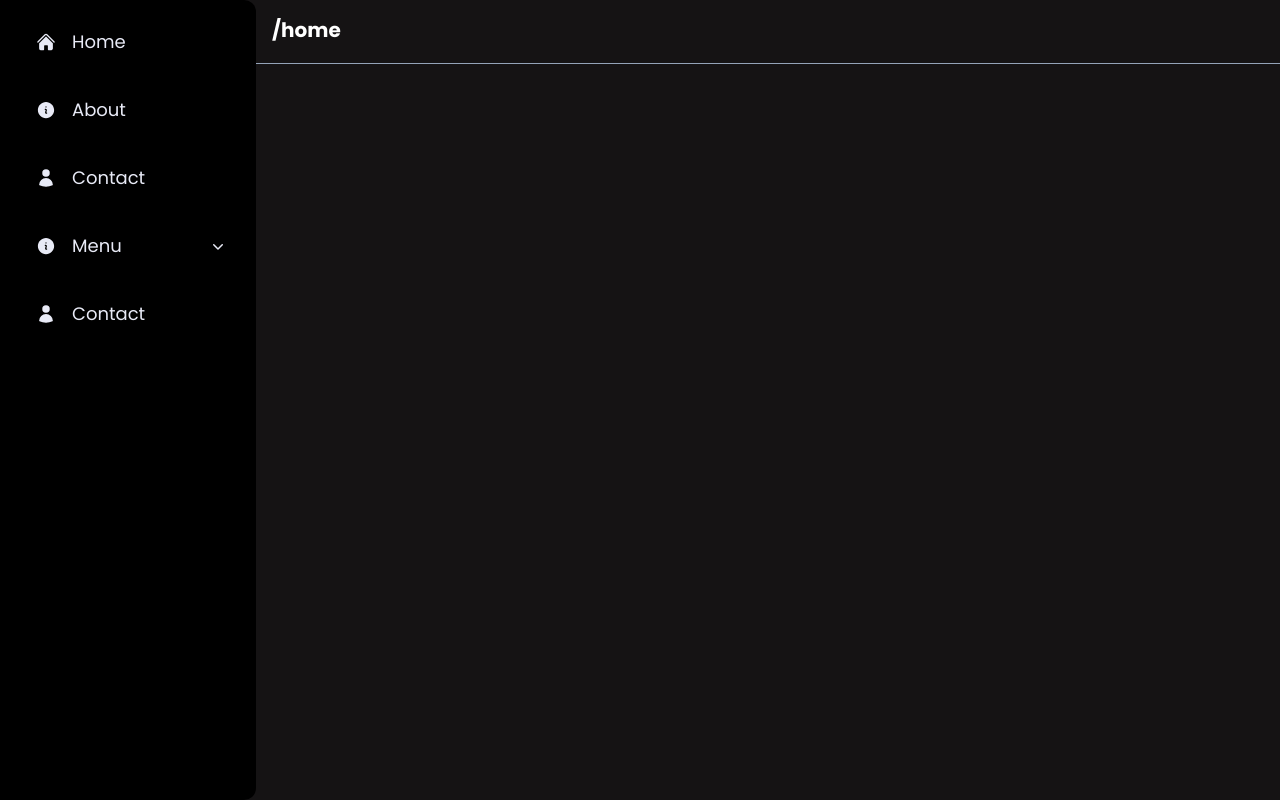
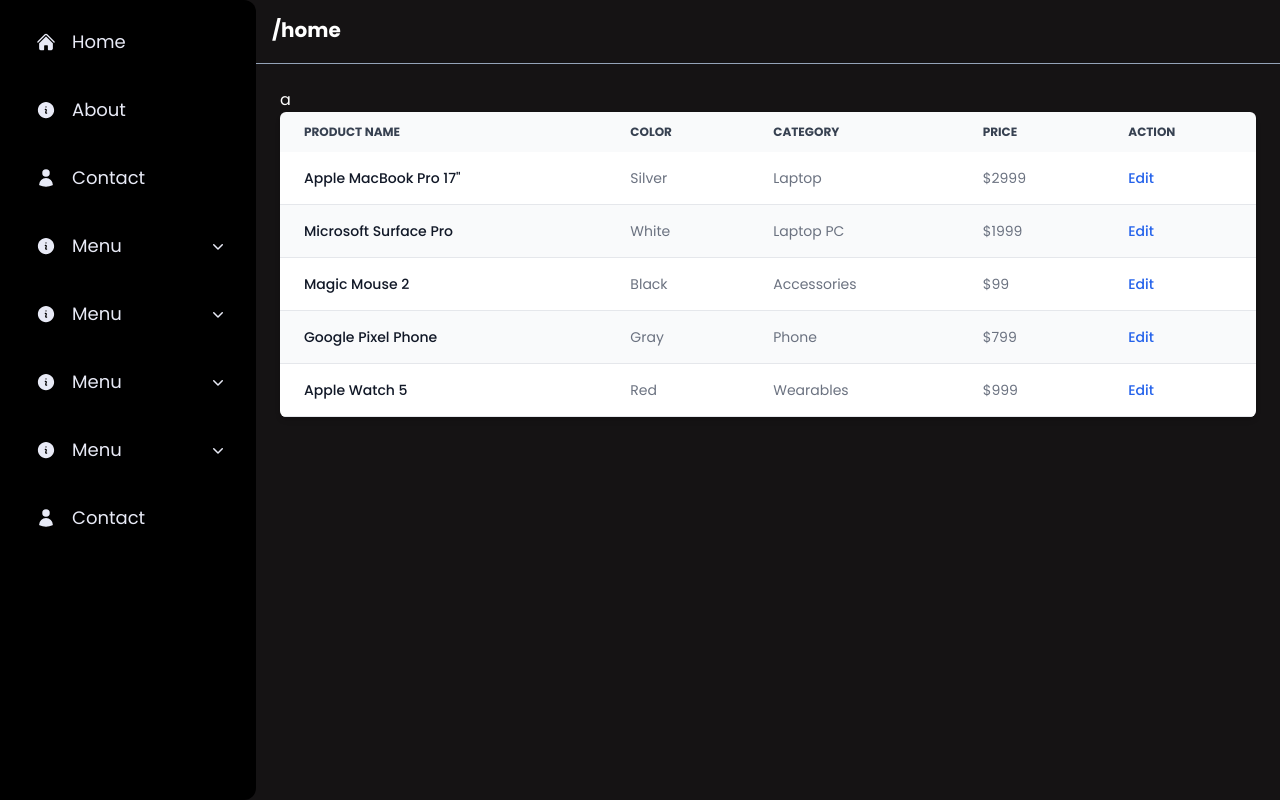
Before and after one commit to LuccaHeineck/sistema-de-recursos, a React (Create React App) app in the folder Frontend/recursos-front/: page /home in a window 1280 px wide. Built offline with nearby package versions, Linux system fonts and the light colour scheme.

Commit message:
Ajustes no front

```diff
--- a/Frontend/recursos-front/src/App.css
+++ b/Frontend/recursos-front/src/App.css
@@ -1,3 +1,12 @@
 body {
   @apply bg-customGrey; /* Tailwind class for a dark gray background */
 }
+
+.no-scrollbar::-webkit-scrollbar {
+  display: none;
+}
+
+.no-scrollbar {
+  -ms-overflow-style: none; /* Internet Explorer 10+ */
+  scrollbar-width: none; /* Firefox */
+}
--- a/Frontend/recursos-front/src/App.js
+++ b/Frontend/recursos-front/src/App.js
@@ -10,7 +10,7 @@
     <Router>
       <Layout>
         <Routes>
-          <Route path="/" element={<Home />} />
+          <Route path="/home" element={<Home />} />
         </Routes>
       </Layout>
     </Router>
--- a/Frontend/recursos-front/src/components/Home/index.js
+++ b/Frontend/recursos-front/src/components/Home/index.js
@@ -1,7 +1,44 @@
+import Table from "../Table";
+
 const Home = () => {
+  // Exemplo de uso:
+  const data = [
+    {
+      productName: 'Apple MacBook Pro 17"',
+      color: "Silver",
+      category: "Laptop",
+      price: "$2999",
+    },
+    {
+      productName: "Microsoft Surface Pro",
+      color: "White",
+      category: "Laptop PC",
+      price: "$1999",
+    },
+    {
+      productName: "Magic Mouse 2",
+      color: "Black",
+      category: "Accessories",
+      price: "$99",
+    },
+    {
+      productName: "Google Pixel Phone",
+      color: "Gray",
+      category: "Phone",
+      price: "$799",
+    },
+    {
+      productName: "Apple Watch 5",
+      color: "Red",
+      category: "Wearables",
+      price: "$999",
+    },
+  ];
+
   return (
     <div>
       <h1>a</h1>
+      <Table data={data} />
     </div>
   );
 };
--- a/Frontend/recursos-front/src/components/Menu/DropdownButton/index.js
+++ b/Frontend/recursos-front/src/components/Menu/DropdownButton/index.js
@@ -39,7 +39,7 @@
       </button>
       <div
         ref={dropdownRef}
-        className={`w-full bg-customGrey rounded-br-lg rounded-bl-lg shadow-lg overflow-hidden transition-max-height duration-300 ease-in-out`}
+        className={`w-full bg-customGrey rounded-br-lg rounded-bl-lg shadow-lg overflow-hidden transition-max-height duration-500 ease-in-out`}
       >
         {Object.entries(options).map(
           ([optionLabel, { path, icon: OptionIcon }]) => (
--- a/Frontend/recursos-front/src/components/Menu/index.js
+++ b/Frontend/recursos-front/src/components/Menu/index.js
@@ -14,11 +14,26 @@
   };
 
   return (
-    <div className="bg-black text-white p-4 h-screen w-64 fixed left-0 top-0 rounded-tr-xl rounded-br-xl">
+    <div className="bg-black text-white p-4 h-screen w-64 fixed left-0 top-0 rounded-tr-xl rounded-br-xl overflow-y-auto no-scrollbar">
       <ul className="space-y-4">
         <MenuButton to="/" label="Home" Icon={HomeIcon} />
         <MenuButton to="/about" label="About" Icon={InformationCircleIcon} />
         <MenuButton to="/contact" label="Contact" Icon={UserIcon} />
+        <DropdownButton
+          label="Menu"
+          Icon={InformationCircleIcon}
+          options={options}
+        />
+        <DropdownButton
+          label="Menu"
+          Icon={InformationCircleIcon}
+          options={options}
+        />
+        <DropdownButton
+          label="Menu"
+          Icon={InformationCircleIcon}
+          options={options}
+        />
         <DropdownButton
           label="Menu"
           Icon={InformationCircleIcon}
--- /dev/null
+++ b/Frontend/recursos-front/src/components/Table/index.js
@@ -0,0 +1,59 @@
+const Table = ({ data }) => {
+  return (
+    <div className="relative overflow-x-auto shadow-md sm:rounded-md">
+      <table className="w-full text-sm text-left rtl:text-right text-gray-500 dark:text-gray-400">
+        <thead className="text-xs text-gray-700 uppercase bg-gray-50 dark:bg-gray-700 dark:text-gray-400">
+          <tr>
+            <th scope="col" className="px-6 py-3">
+              Product name
+            </th>
+            <th scope="col" className="px-6 py-3">
+              Color
+            </th>
+            <th scope="col" className="px-6 py-3">
+              Category
+            </th>
+            <th scope="col" className="px-6 py-3">
+              Price
+            </th>
+            <th scope="col" className="px-6 py-3">
+              Action
+            </th>
+          </tr>
+        </thead>
+        <tbody>
+          {data.map((item, index) => (
+            <tr
+              key={index}
+              className={`${
+                index % 2 === 0
+                  ? "odd:bg-white odd:dark:bg-gray-900"
+                  : "even:bg-gray-50 even:dark:bg-gray-800"
+              } border-b dark:border-gray-700`}
+            >
+              <th
+                scope="row"
+                className="px-6 py-4 font-medium text-gray-900 whitespace-nowrap dark:text-white"
+              >
+                {item.productName}
+              </th>
+              <td className="px-6 py-4">{item.color}</td>
+              <td className="px-6 py-4">{item.category}</td>
+              <td className="px-6 py-4">{item.price}</td>
+              <td className="px-6 py-4">
+                <a
+                  href="#"
+                  className="font-medium text-blue-600 dark:text-blue-500 hover:underline"
+                >
+                  Edit
+                </a>
+              </td>
+            </tr>
+          ))}
+        </tbody>
+      </table>
+    </div>
+  );
+};
+
+export default Table;
```
Also changed, not shown: 2 other files (tests, documents, lock files or other folders).
